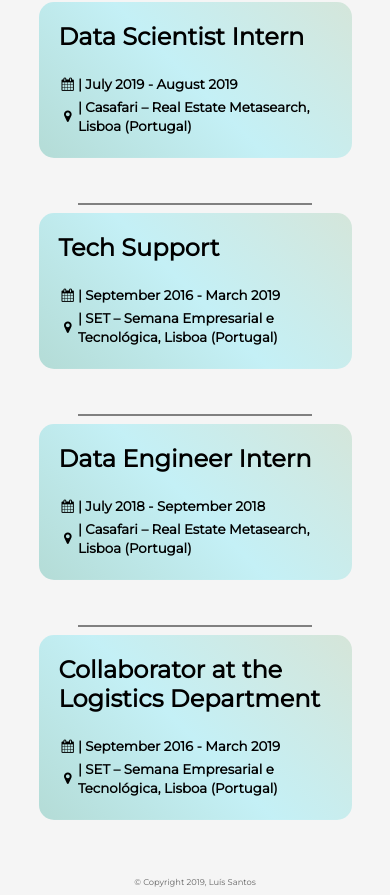
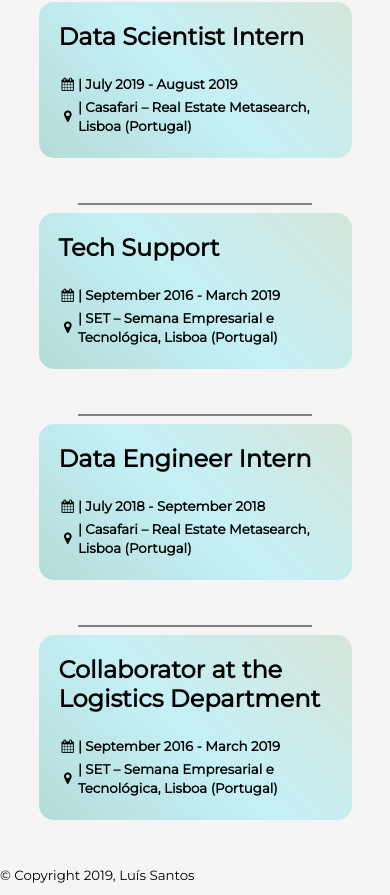
Before and after one commit to lfilipemsantos/home, a plain HTML site: page curriculo.html in a window 390 px wide. Shown: the part 312-1207 px from the top of the page. Drawn offline with Linux system fonts and the light colour scheme; files whose address does not match are found by name.

Commit message:
Removed footer and fixed typo

```diff
--- a/style2.css
+++ b/style2.css
@@ -15,10 +15,6 @@
     height:100%;
     box-shadow: 3px 0px 7px darkgray;
     overflow: hidden;
-}
-
-.copyright {
-    width: 16%;
 }
 
 .section_divider {
@@ -143,18 +139,6 @@ a {
 a:hover {
     cursor: pointer;
 }
-
-footer {
-    float:left;
-    position:fixed;
-    bottom: 5px;
-    text-align: center;
-    font-size: 10px;
-    width: 23%;
-    height: 20px;
-    color: rgb(100, 100, 100);
-}
-
 
 .outlinks {
     position: absolute;
@@ -562,7 +546,7 @@ hr {
 
 @media only screen and (max-width:1000px) {
     /* For mobile phones: */
-        .sidebar, .main, .copyright, .outlinks {
+        .sidebar, .main, .outlinks {
             width:100% !important;
             max-width: 100% !important;
             float: none !important;
@@ -643,11 +627,6 @@ hr {
             padding: 8px;
         }
 
-        footer {
-            bottom: 0px !important;
-            margin-top: 10px;
-        }
-
         .links_icon:hover {
             cursor: pointer;
         }
```
Also changed, not shown: index.html (+1 -4 lines).
